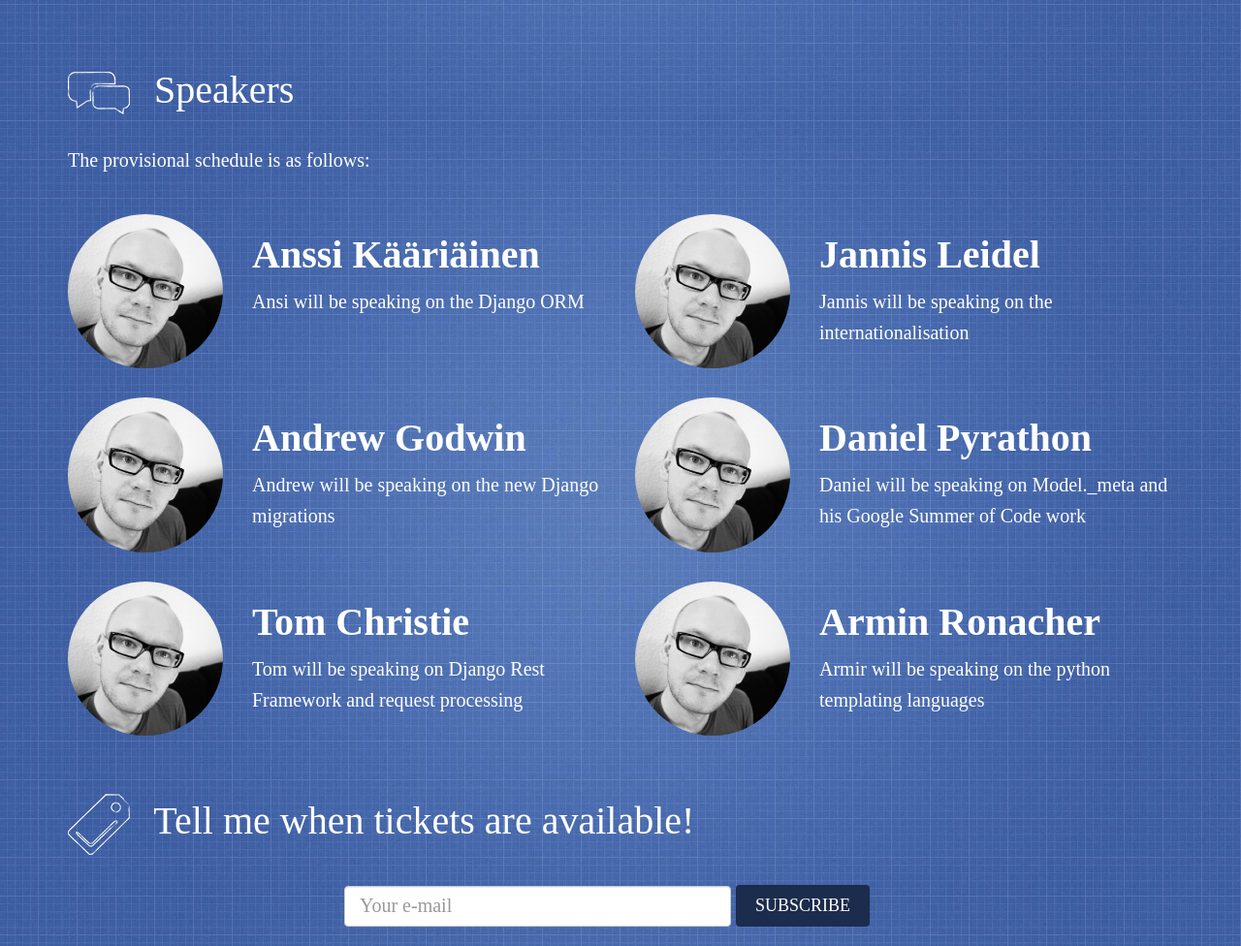
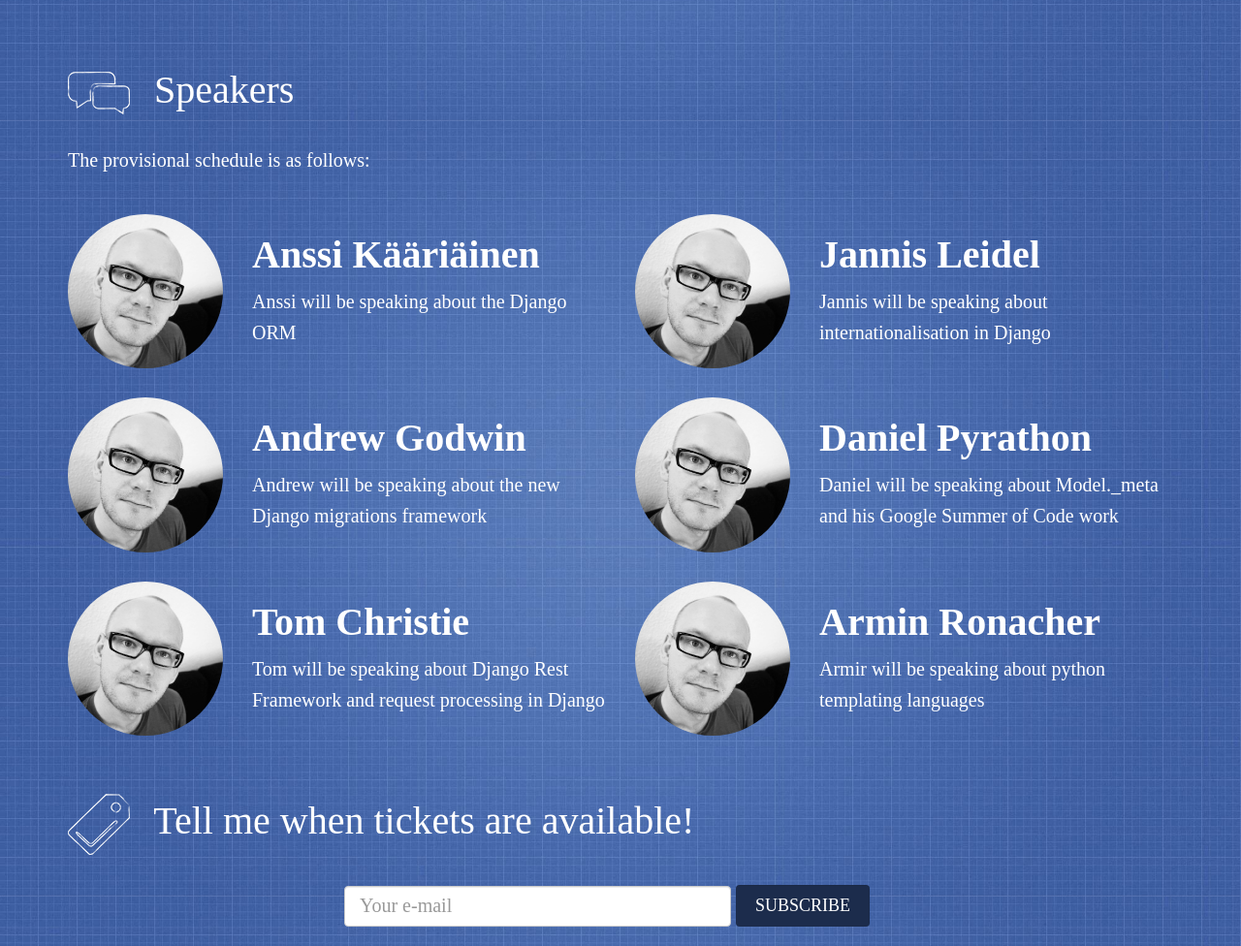
Before and after one commit to djangounderthehood/duh-web, a Django app: page / in a window 1280 px wide. Shown: the part 675-1651 px from the top of the page at 97% size. Run offline with Django 3.2, Linux system fonts and the light colour scheme; some libraries are stand-ins or nearby versions; some web fonts are replaced.

Commit message:
Add some clearfixes, tidy up some Polenglish.

```diff
--- a/templates/_speakers.html
+++ b/templates/_speakers.html
@@ -12,62 +12,62 @@
     </div>
 </div>
 <div class="row">
-    <div class="col-md-6">
+    <div class="col-md-6 clearfix">
         <img src="{% static 'img/speakers/jannis.jpg' %}" class="speaker" alt="Anssi Kääriäinen" />
         <h3>
             Anssi Kääriäinen
         </h3>
         <p>
-            Ansi will be speaking on the Django ORM
+            Anssi will be speaking about the Django ORM
         </p>
     </div>
-    <div class="col-md-6">
+    <div class="col-md-6 clearfix">
         <img src="{% static 'img/speakers/jannis.jpg' %}" class="speaker" alt="Jannis Leidel" />
         <h3>
             Jannis Leidel
         </h3>
         <p>
-            Jannis will be speaking on the internationalisation
+            Jannis will be speaking about internationalisation in Django
         </p>
     </div>
 </div>
 <div class="row">
-    <div class="col-md-6">
+    <div class="col-md-6 clearfix">
         <img src="{% static 'img/speakers/jannis.jpg' %}" class="speaker" alt="Andrew Godwin" />
         <h3>
             Andrew Godwin
         </h3>
         <p>
-            Andrew will be speaking on the new Django migrations
+            Andrew will be speaking about the new Django migrations framework
         </p>
     </div>
-    <div class="col-md-6">
+    <div class="col-md-6 clearfix">
         <img src="{% static 'img/speakers/jannis.jpg' %}" class="speaker" alt="Daniel Pyrathon" />
         <h3>
             Daniel Pyrathon
         </h3>
         <p>
-            Daniel will be speaking on Model._meta and his Google Summer of Code work
+            Daniel will be speaking about Model._meta and his Google Summer of Code work
         </p>
     </div>
 </div>
 <div class="row">
-    <div class="col-md-6">
+    <div class="col-md-6 clearfix">
         <img src="{% static 'img/speakers/jannis.jpg' %}" class="speaker" alt="Tom Christie" />
         <h3>
             Tom Christie
         </h3>
         <p>
-            Tom will be speaking on Django Rest Framework and request processing
+            Tom will be speaking about Django Rest Framework and request processing in Django
         </p>
     </div>
-    <div class="col-md-6">
+    <div class="col-md-6 clearfix">
         <img src="{% static 'img/speakers/jannis.jpg' %}" class="speaker" alt="Arimn Ronacher" />
         <h3>
             Armin Ronacher
         </h3>
         <p>
-            Armir will be speaking on the python templating languages
+            Armir will be speaking about python templating languages
         </p>
     </div>
 </div>
```
